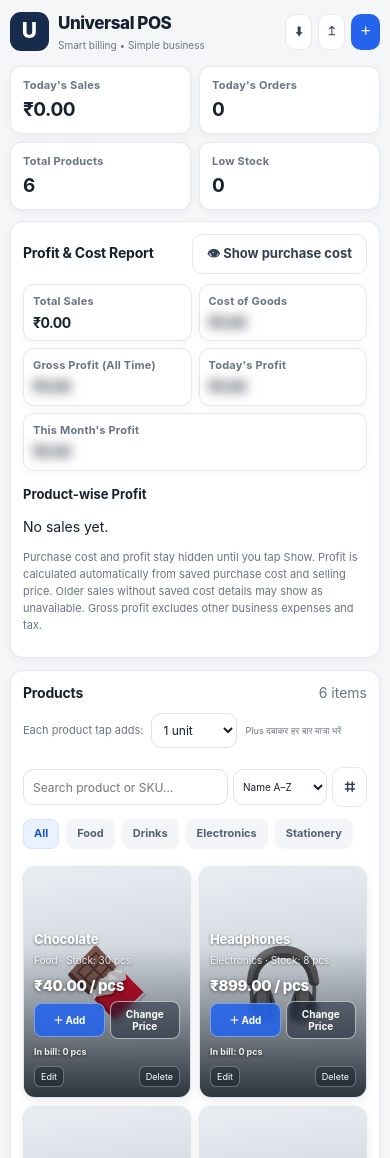
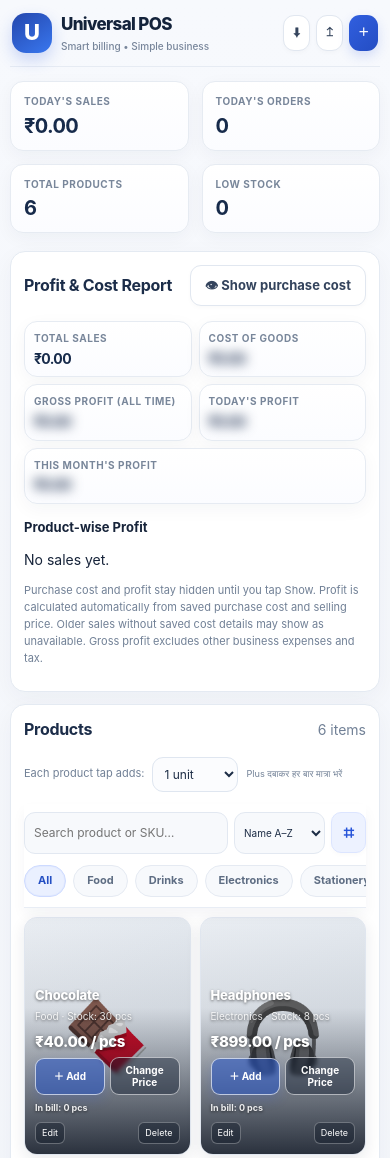
Before and after one commit to bantyraj9479-debug/universal-pos, a plain HTML site: page index.html in a window 390 px wide. Shown: the top 1158 px of the page. Drawn offline with Linux system fonts and the light colour scheme.

Commit message:
Update index.html

```diff
--- a/index.html
+++ b/index.html
@@ -14,6 +14,89 @@
 @media(max-width:360px){.app{padding-left:8px;padding-right:8px}.product{min-height:220px;padding:8px}.product-foot .price{font-size:14px}.product-foot .add,.product-foot .change-price{font-size:9px}.product-sticky-tools #sort{flex-basis:82px;max-width:82px}}
 @media(prefers-reduced-motion:no-preference){button,.product,.section,.stat{transition:background .16s ease,border-color .16s ease,transform .16s ease}}
 @media print{body{background:white}.app,.modal,.toast{display:none!important}#receiptPrint{display:block!important;font-family:Arial;color:#111;padding:20px}.receipt{text-align:center;max-width:360px;margin:auto}.receipt table{width:100%;border-collapse:collapse;margin:16px 0}.receipt td,.receipt th{padding:7px 2px;border-bottom:1px dashed #999;text-align:left}.receipt td:last-child,.receipt th:last-child{text-align:right}.receipt .r-total{font-size:19px;font-weight:bold}}#receiptPrint{display:none}
+
+
+/* ===== PREMIUM CLEAN BUSINESS UI + STICKY PRODUCT CONTROLS ===== */
+:root{
+  --page:#f3f6fb;--surface:#ffffff;--ink:#17243a;--muted:#718096;
+  --line:#e5eaf2;--accent:#2855d9;--accent-dark:#1d43b4;
+  --green:#11845b;--red:#c43d4b;--shadow:0 7px 24px rgba(23,42,75,.055);--radius:18px
+}
+html{overflow-x:clip!important;background:var(--page)}
+body{overflow-x:clip!important;background:linear-gradient(180deg,#f7f9fd 0%,#f1f4f9 100%);color:var(--ink)}
+.app{max-width:1480px;padding-top:24px}
+.top{padding:0 2px 17px;border-bottom:1px solid #e6ebf3;margin-bottom:20px}
+.logo{width:46px;height:46px;border-radius:14px;background:linear-gradient(145deg,#2447ad,#3977ef);box-shadow:0 7px 16px rgba(40,85,217,.22);font-size:22px}
+.brand h1{font-size:21px;letter-spacing:-.65px;color:#14233b}
+.brand p{color:#77859a;font-weight:500}
+.soft,.primary{border-radius:11px;min-height:41px;font-weight:700;letter-spacing:.05px}
+.soft{background:#fff;border:1px solid #e1e7f0;color:#34445d;box-shadow:0 2px 5px rgba(20,35,60,.025)}
+.soft:hover{background:#f7f9fd;border-color:#cbd6e7}
+.primary,.add{background:linear-gradient(135deg,#315fdf,#244dc3);box-shadow:0 5px 12px rgba(40,85,217,.17)}
+.primary:hover,.add:hover{background:linear-gradient(135deg,#2855d9,#1c43b3)}
+.layout{align-items:start;gap:20px}
+.maincol,.sidecol{min-width:0;overflow:visible}
+.stats{gap:13px;margin-bottom:18px}
+.stat{border:1px solid #e6ebf2;border-radius:16px;background:linear-gradient(180deg,#fff,#fbfcff);box-shadow:0 5px 18px rgba(24,43,75,.045);padding:16px 17px}
+.stat small{font-size:10px;letter-spacing:.55px;text-transform:uppercase;color:#78869a}
+.stat strong{color:#172b4b;font-size:23px;letter-spacing:-.65px}
+.section{border:1px solid #e4eaf2;border-radius:18px;background:#fff;padding:19px;box-shadow:0 7px 24px rgba(24,43,75,.045);overflow:visible}
+.section-head{margin-bottom:15px}
+.section h2{font-size:16px;color:#1c2d49;letter-spacing:-.3px}
+.field{border:1px solid #dfe6f0;border-radius:11px;background:#fbfcfe;color:#1d2d46;min-height:42px}
+.field:focus{background:#fff;border-color:#7898ed;box-shadow:0 0 0 3px rgba(40,85,217,.10)}
+/* Keep search and category strip together at the top while product cards scroll */
+.product-sticky-tools{
+  position:-webkit-sticky;position:sticky;top:0;z-index:15;
+  display:block;background:rgba(255,255,255,.98);
+  padding:10px 0 7px;margin:0 0 12px;
+  border-bottom:1px solid #e8edf5;
+  box-shadow:0 7px 13px rgba(22,39,68,.045)
+}
+.product-sticky-tools .tools{display:flex;align-items:center;flex-wrap:nowrap;gap:9px;margin:0 0 4px;min-width:0}
+.product-sticky-tools .search-wrap{flex:1 1 auto;min-width:0}
+.product-sticky-tools .search-wrap .search{min-width:0;background:#f7f9fc;border-color:#e2e8f1;font-size:13px}
+.product-sticky-tools #sort{flex:0 0 125px;max-width:125px;background:#f7f9fc;border-color:#e2e8f1}
+.product-sticky-tools .calculator-open{border-radius:10px;background:#edf2ff;color:#2855d9;border:1px solid #dce5ff}
+.category{display:flex;flex-wrap:nowrap;gap:8px;overflow-x:auto;overflow-y:hidden;max-width:100%;padding:7px 1px 5px;white-space:nowrap;scrollbar-width:none;overscroll-behavior-x:contain;-webkit-overflow-scrolling:touch;touch-action:pan-x}
+.category::-webkit-scrollbar{display:none}
+.chip{border:1px solid #e5eaf2;border-radius:999px;background:#f7f9fc;color:#5e6d83;padding:7px 13px;font-size:11px;font-weight:700;transition:all .16s ease}
+.chip.active{background:#eaf0ff;color:#244fc3;border-color:#cddaff;box-shadow:inset 0 0 0 1px rgba(40,85,217,.04)}
+.products{gap:13px}
+.product{min-height:276px;border:1px solid #e0e6ef;border-radius:16px;box-shadow:0 5px 16px rgba(20,35,60,.09);background:#e9eef5;transition:transform .18s ease,box-shadow .18s ease}
+.product:hover{transform:translateY(-2px);box-shadow:0 10px 24px rgba(20,35,60,.14)}
+.product::after{background:linear-gradient(180deg,rgba(10,18,32,.015) 0%,rgba(10,18,32,.08) 38%,rgba(8,15,28,.84) 100%)}
+.product-foot .add,.product-foot .change-price{background:rgba(13,25,45,.42);border:1px solid rgba(255,255,255,.58);backdrop-filter:blur(2px);-webkit-backdrop-filter:blur(2px);border-radius:9px;min-height:37px}
+.product-foot .add{background:rgba(37,82,196,.56);border-color:rgba(255,255,255,.66)}
+.product-foot .add:hover,.product-foot .change-price:hover{background:rgba(13,25,45,.72)}
+.cart{top:16px}
+.cart-row{border:1px solid #e7ecf3;border-radius:12px;background:#fbfcfe}
+.qty button{border:1px solid #e3e9f2;background:#f1f4f9;color:#33445e}
+.summary{border-top:1px solid #e7ecf3}
+.sumline.total{color:#172b4b}
+.checkout{border-radius:12px;min-height:47px}
+.dialog{border:1px solid #e4eaf2;border-radius:19px;box-shadow:0 24px 70px rgba(15,30,55,.22)}
+.price-choice{border-radius:12px;background:#f5f7fc;border:1px solid #e5eaf2}
+.toast{border-radius:12px;box-shadow:0 8px 24px rgba(15,23,42,.2)}
+@media(max-width:900px){.layout{align-items:stretch}}
+@media(max-width:520px){
+  .app{padding:12px 10px 25px}
+  .top{padding-bottom:13px;margin-bottom:14px}
+  .brand h1{font-size:17px}
+  .logo{width:40px;height:40px}
+  .section{padding:13px;border-radius:15px}
+  .stat{padding:12px 13px;border-radius:13px}
+  .stat strong{font-size:20px}
+  .product-sticky-tools{top:0;padding:8px 0 6px;margin-bottom:9px}
+  .product-sticky-tools .tools{gap:6px}
+  .product-sticky-tools .search-wrap .search{font-size:12px}
+  .product-sticky-tools #sort{flex-basis:91px;max-width:91px}
+  .category{gap:7px;padding:7px 0 4px}
+  .products{gap:9px}
+  .product{min-height:238px;border-radius:13px}
+}
+@media(prefers-reduced-motion:no-preference){.chip,.soft,.primary,.product-foot button{transition:all .16s ease}}
+
 </style>
 </head>
 <body>
```
